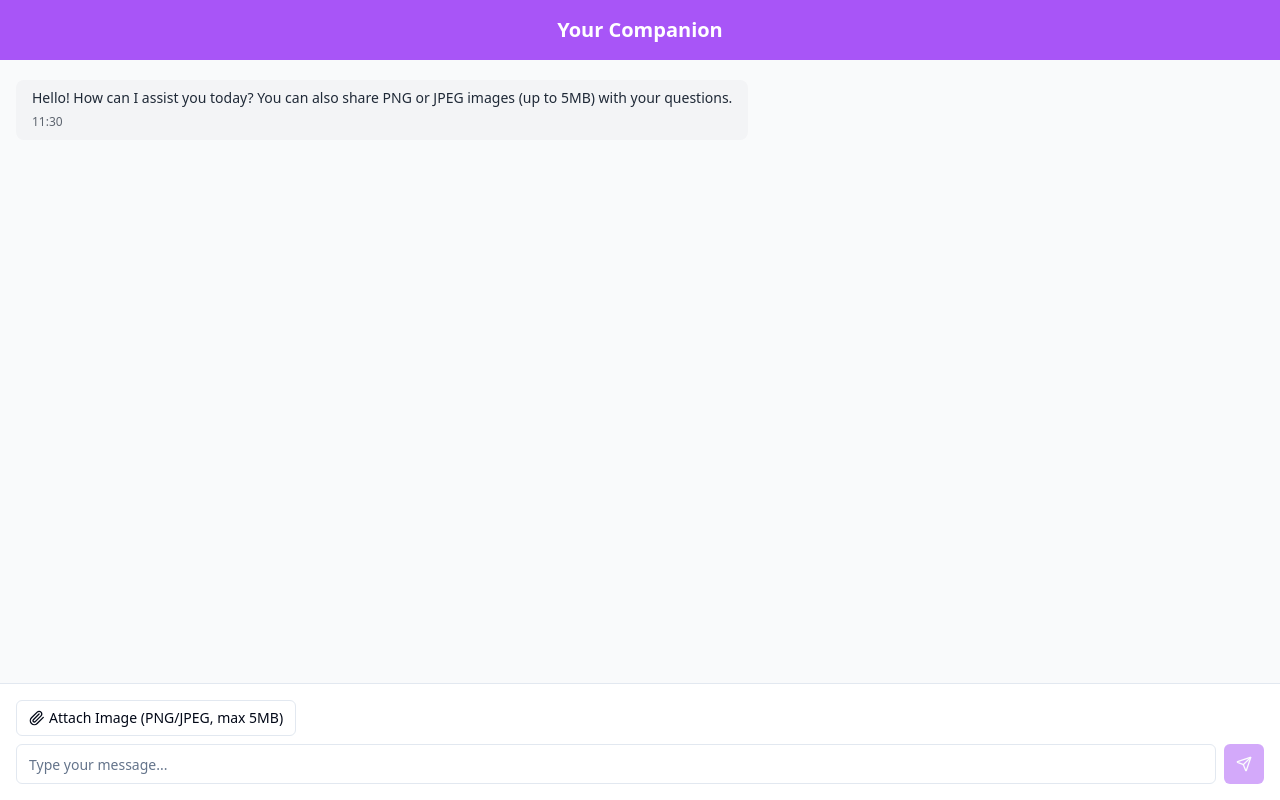
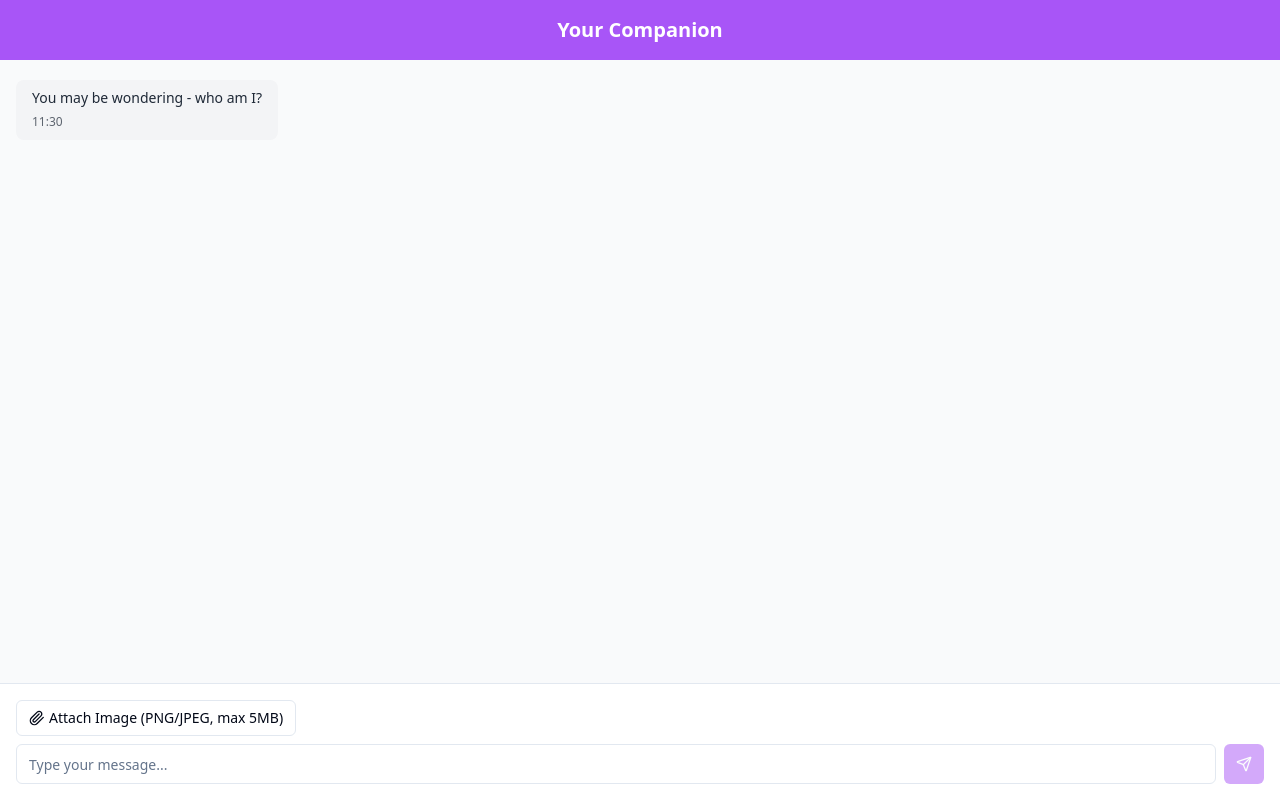
Before and after one commit to u-rahul/your-chat-companion-web, a React (Vite) app: page / in a window 1280 px wide. Built offline with nearby package versions, Linux system fonts and the light colour scheme.

Commit message:
Update welcome message
Changes the initial welcome message in ChatContainer.tsx.

```diff
--- a/src/components/ChatContainer.tsx
+++ b/src/components/ChatContainer.tsx
@@ -1,4 +1,3 @@
-
 import { useEffect, useRef, useState } from "react";
 import { ChatInput } from "./ChatInput";
 import { ChatMessage } from "./ChatMessage";
@@ -12,7 +11,7 @@ export const ChatContainer = () => {
   const [messages, setMessages] = useState<Message[]>([
     {
       id: "welcome",
-      text: "Hello! How can I assist you today? You can also share PNG or JPEG images (up to 5MB) with your questions.",
+      text: "You may be wondering - who am I?",
       isUser: false,
       timestamp: new Date(),
     }
```
